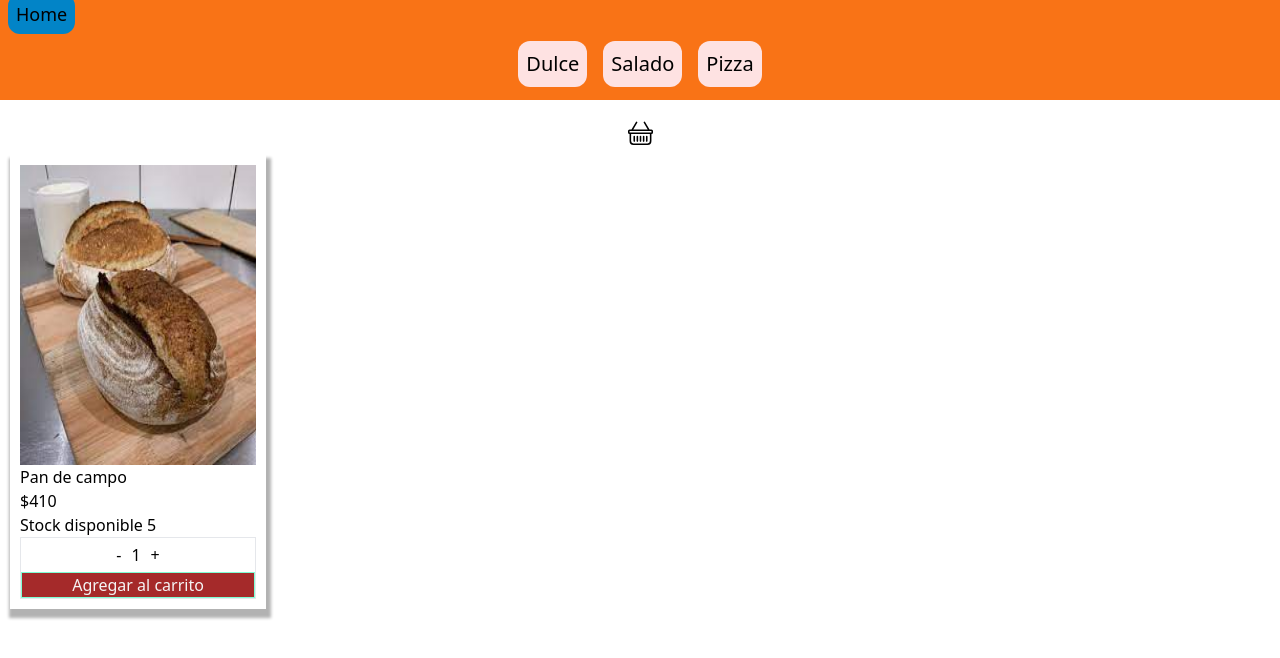
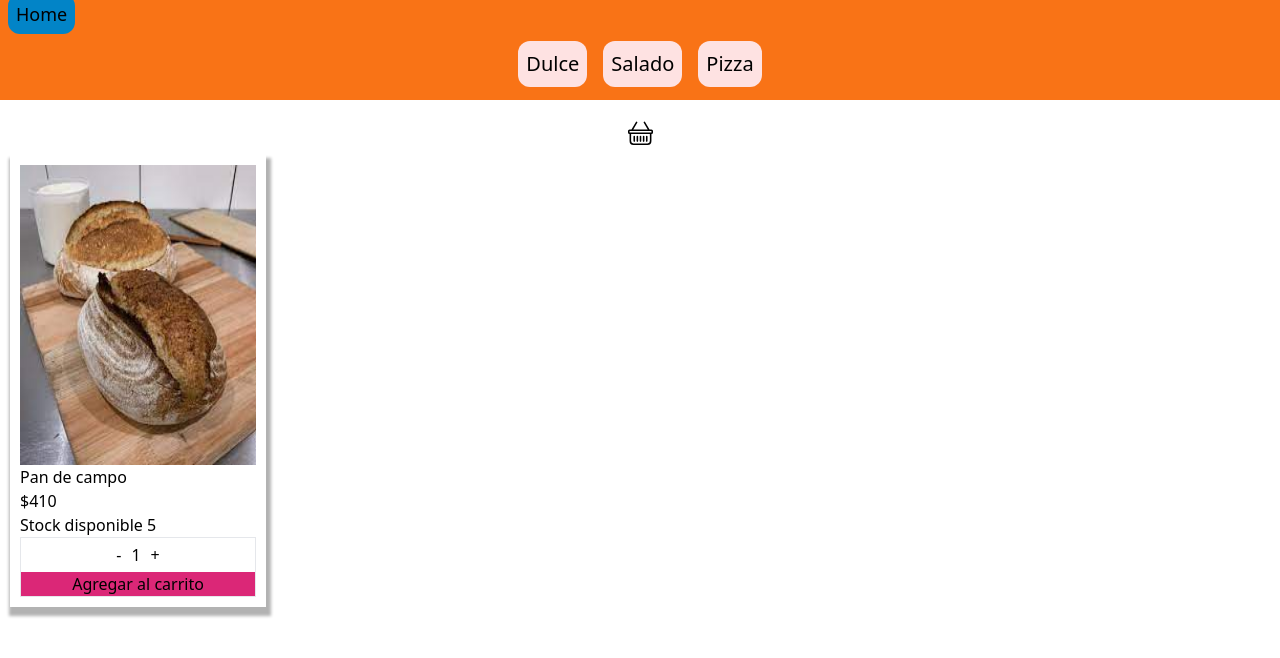
Before and after one commit to GiulianoGuidi/Bruto-Guidi, a React (Vite) app: page /item/1 in a window 1280 px wide. Shown: the top 658 px of the page. Built offline with nearby package versions, Linux system fonts and the light colour scheme.

Commit message:
correcion desafio sincronizar counter

```diff
--- a/src/App.css
+++ b/src/App.css
@@ -59,9 +59,7 @@
   flex-direction: row;
   justify-content: center;
 }
-.bg{
-  background-color: brown;
-}
+
 
 .margin{
   margin: 5px;
@@ -69,10 +67,6 @@
   border-color: aquamarine;
 }
 
-.botonCarrito{
-  color: whitesmoke;
-  border-color: aquamarine;
-}
 
 .caja{
   max-width: 20%;
--- a/src/App.jsx
+++ b/src/App.jsx
@@ -3,7 +3,7 @@ import ItemListContainer from './components/ItemListContainer'
 import Navbar from './components/Navbar'
 import ItemDetailContainer from './components/ItemDetailContainer'
 import { BrowserRouter, Routes, Route } from 'react-router-dom'
-import TestEventos from './components/TestEventos'
+import CartContext from './components/CartContext'
 
 
 function App() {
@@ -18,7 +18,7 @@ function App() {
    <Route path='/' element= {<ItemListContainer />} />
    <Route path= '/categorias/:categoria' element= {<ItemListContainer />} />
    <Route path='/item/:id' element= {<ItemDetailContainer />} />
-   <Route path='/testeventos' element= {<TestEventos />} />
+   <Route path='/carrito/:carrito' element= {<CartContext />} />
 
    </Routes>
 
--- /dev/null
+++ b/src/components/CartContext.jsx
@@ -0,0 +1,11 @@
+import React from 'react'
+import { useParams } from 'react-router-dom'
+
+
+export default function CartContext() {
+const {carrito} = useParams()
+
+  return (
+    <div>{carrito}</div>
+  )
+}
--- a/src/components/ItemCount.jsx
+++ b/src/components/ItemCount.jsx
@@ -1,4 +1,6 @@
 import React, { useState } from 'react'
+import { Link } from 'react-router-dom'
+
 
 
 
@@ -8,14 +10,9 @@ const ItemCount = ({stock}) => {
 
  const [agregar, setAgregar] = useState(true)
 
-function onAdd () {
 
 
-  setContador(false)
-  alert('Terminar mi compra')
 
-
-}
 
 
 
@@ -30,6 +27,8 @@ function suma (){
 
 
   return (
+    <>
+    { agregar ?
     <div className='flex border'>
 
     <div className='fila'>
@@ -37,11 +36,16 @@ function suma (){
     <h3 className='margin'>{contador}</h3>
     <button  onClick={suma} disabled={contador == stock} className='margin'>+</button>
     </div>
+    <button className='bg-pink-600 hover:bg-red-700' onClick={() => setAgregar(false)} >Agregar al carrito</button>
+    </div>
+    :
+    <Link to ={'/carrito/carrito'}>
+    <button className='bg-pink-600 hover:bg-red-700'> Terminar mi compra</button>
+    </Link>
+    }
+    </>
+  )
 
-    <button className='botonCarrito border bg' onClick={onAdd}>Agregar al carrito</button>
-
-    </div>
-  )
 }
 
 export default ItemCount
--- a/src/components/ItemListContainer.jsx
+++ b/src/components/ItemListContainer.jsx
@@ -1,7 +1,5 @@
 import React, { useEffect, useState } from 'react';
-import { unstable_renderSubtreeIntoContainer } from 'react-dom';
 import { useParams } from 'react-router-dom';
-import ItemCount from './ItemCount';
 import ItemList from './ItemList';
 
 const ItemListContainer = () => {
--- a/src/components/TestEventos.jsx
+++ /dev/null
@@ -1,23 +0,0 @@
-import React from 'react'
-
-const TestEventos = () => {
-
-function handleOnClick (e) {
-console.log(e)
-}
-
-function handleOnKeyDown (e) {
-e.preventDefault()
-}
-
-  return (
-    <>
-    <div onClick={handleOnClick}>TestEventos</div>
-
-    <input onKeyDown={handleOnKeyDown} />
-
-    </>
-  )
-}
-
-export default TestEventos
```
Also changed, not shown: index.html (+7 -1 lines).
